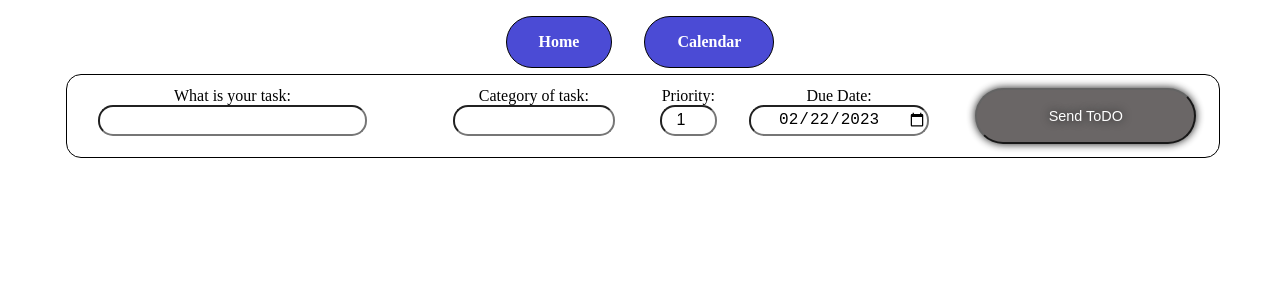
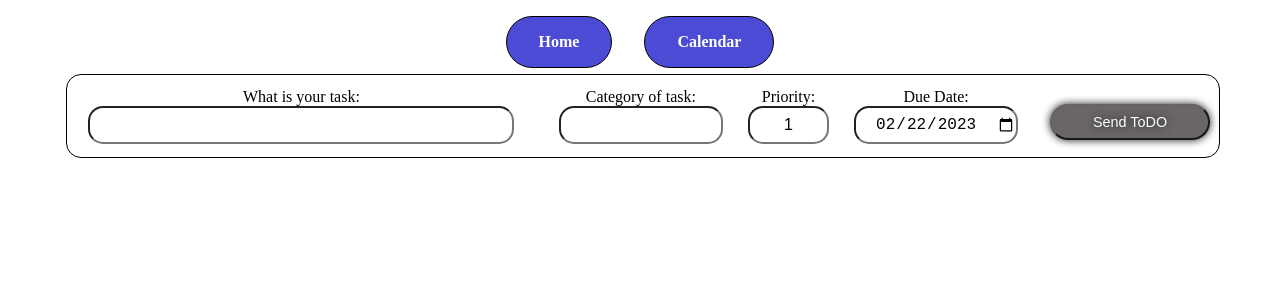
Before and after one commit to iwosmartbear/ToDoList-Forntend, a React (Create React App) app: page / in a window 1280 px wide. Shown: the top 300 px of the page. Built offline with nearby package versions, Linux system fonts and the light colour scheme; no server answers.

Commit message:
Change header display into grid

```diff
--- a/src/components/Header/Header.css
+++ b/src/components/Header/Header.css
@@ -5,4 +5,5 @@
     display: grid;
     grid-template-rows: 4.5rem 5.5rem;
     grid-template-columns: repeat(12, 1fr);
+    grid-column-gap: 1rem;
 }
--- a/src/components/common/Button/Button.css
+++ b/src/components/common/Button/Button.css
@@ -1,6 +1,6 @@
 Button{
     min-height: 10%;
-    margin: 0.1rem;
+    /*margin: 0.1rem;*/
     background-color: #5a5656;
     opacity: 0.9;
     color: white;
@@ -12,3 +12,8 @@ Button{
     transition: opacity 0.5s;
     width: 90%;
 }
+.formButton{
+    grid-area: 1/11/2/13;
+    margin-top: 1rem;
+    padding: .5rem;
+}
--- a/src/components/common/Form/Form.css
+++ b/src/components/common/Form/Form.css
@@ -1,10 +1,13 @@
 .main-form{
     display: grid;
-    grid-template-columns: 1.5fr .9fr .3fr 1fr 1fr auto;
+    grid-template-columns: repeat(12, 1fr);
+    grid-column-gap: 1rem;
     width: 100%;
     border: 1px solid black;
     border-radius: 15px;
     margin: 2px;
     padding: 1% 0;
     grid-area: 2/1/3/13;
+    align-content: center;
+    justify-items: center;
 }
--- a/src/components/common/Input/Input.css
+++ b/src/components/common/Input/Input.css
@@ -1,27 +1,32 @@
 label{
     margin: 0;
-    padding: 0;
-    width: 90%;
+    padding: 0 1rem;
+    width: 100%;
+    text-align: center;
 }
 input{
     border-radius: 15px;
-    padding: 5px 0;
+    padding: .5rem 0;
     text-align: center;
-    width: 80%;
+    width: 90%;
     font-size: 1rem;
     height: 1.1rem;
 }
-.mainInput{
-
+.mainInput__label{
+    grid-area: 1/1/2/6;
 }
 
-.mainInputDate{
-    /*height: 100%;*/
-    line-height: 90%;
+.mainInputDate__label{
+    grid-area: 1/9/2/11;
 }
 .mainInputPriority{
-
 }
-.mainInputCategory{
-
+.mainInputPriority__label{
+    grid-area: 1/8/2/9;
 }
+.mainInputCategory__label{
+    grid-area: 1/6/2/8;
+}
+input[type=number]::-webkit-inner-spin-button {
+    -webkit-appearance: none;
+}
--- a/src/components/common/Input/Input.tsx
+++ b/src/components/common/Input/Input.tsx
@@ -17,7 +17,7 @@ interface props {
 }
 export function Input({type, text, value, name, className, disabled, func, min, max, minLength, maxLength}: props){
 
-    return <label>{text}<br/>
+    return <label className={`${className}__label`}>{text}<br/>
         <input
             type={type}
             value={value}
```
